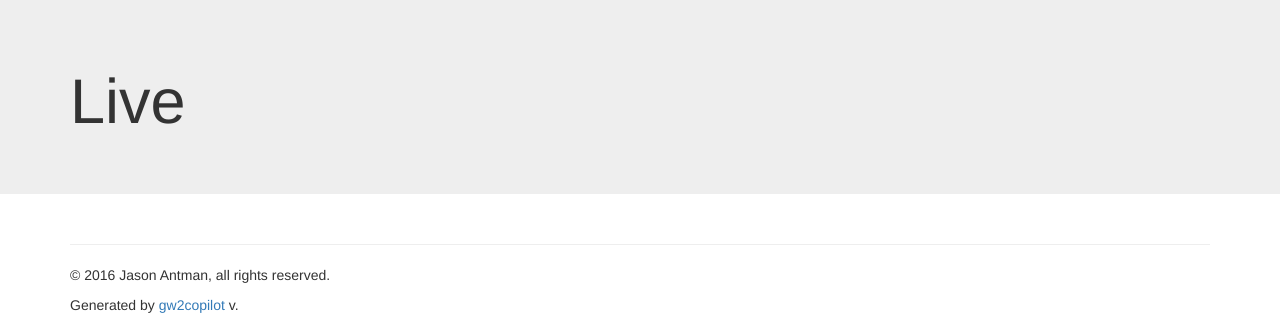
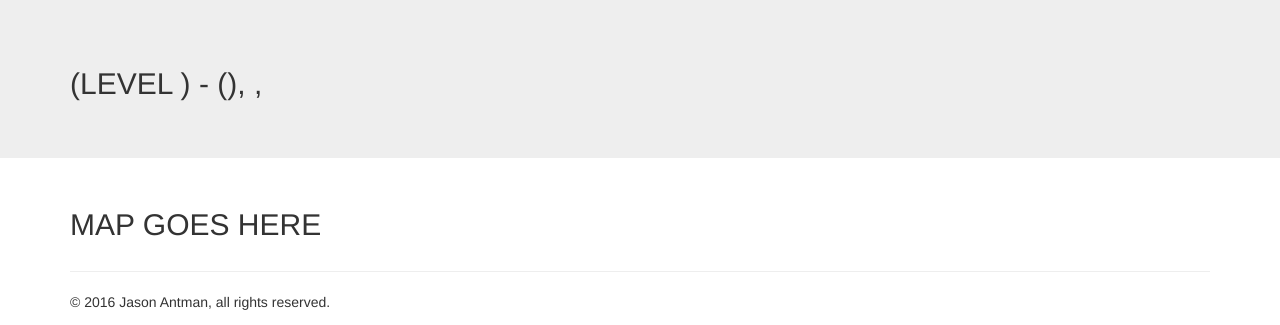
Before and after one commit to jantman/gw2copilot, a Python web app: template gw2copilot/templates/live.html in a window 1280 px wide. Shown: the part 51-376 px from the top of the page. Run offline with Jinja, Linux system fonts and the light colour scheme; the template is opened without the code that fills it, so the values that code supplies are empty.

Commit message:
start figuring out live info page

```diff
--- a/gw2copilot/templates/live.html
+++ b/gw2copilot/templates/live.html
@@ -42,7 +42,18 @@ Jason Antman <jason@jasonantman.com> <http://www.jasonantman.com>
     <!-- Main jumbotron for a primary marketing message or call to action -->
     <div class="jumbotron">
       <div class="container">
-        <h1>Live</h1>
+        <h2 id="playerinfo_header">
+            <span id="player_info">{{ playerinfo['name'] }} (LEVEL {{ playerinfo['race_name'] }} {{ playerinfo['profession_name'] }})</span>
+            -
+            <span id="map_name">{{ playerinfo['map_name'] }}</span>
+            (<span id="map_level_range">{{ playerinfo['map_level_range'] }}</span>),
+            <span id="region_name">{{ playerinfo['region_name'] }}</span>,
+            <span id="continent_name">{{ playerinfo['continent_name'] }}</span>
+        </h2>
       </div>
     </div>
+
+<div class="container" id="mapcontainer">
+    <h2>MAP GOES HERE</h2>
+</div>
 {% endblock %}
```
